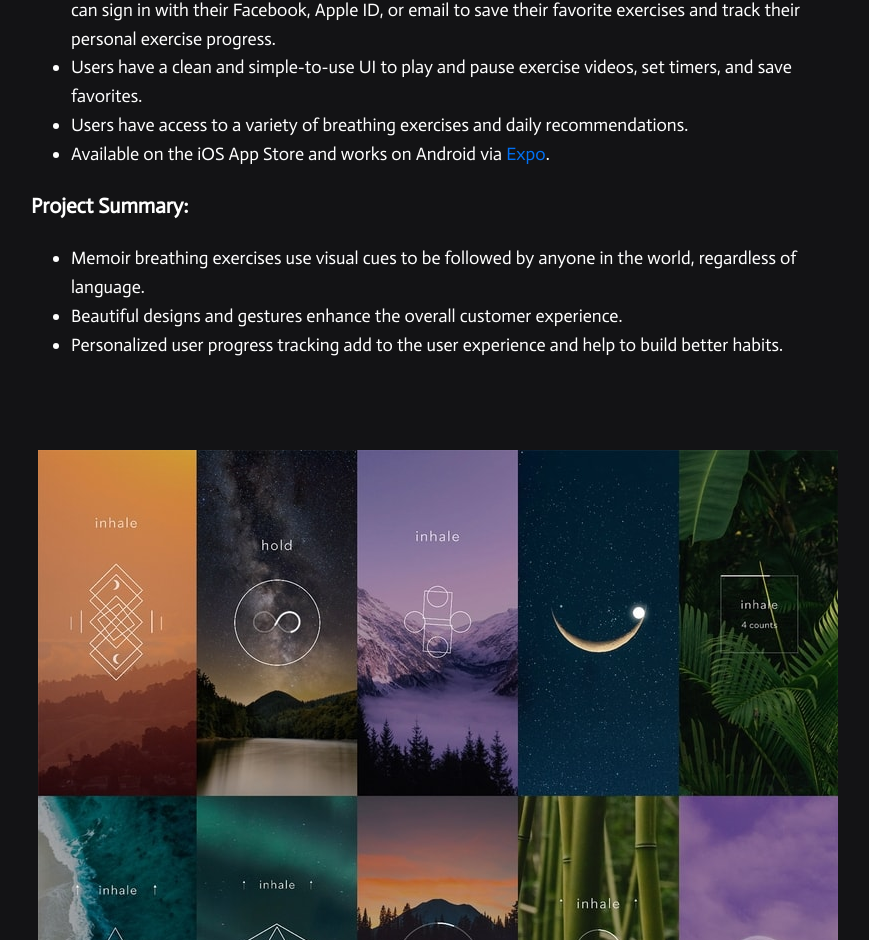
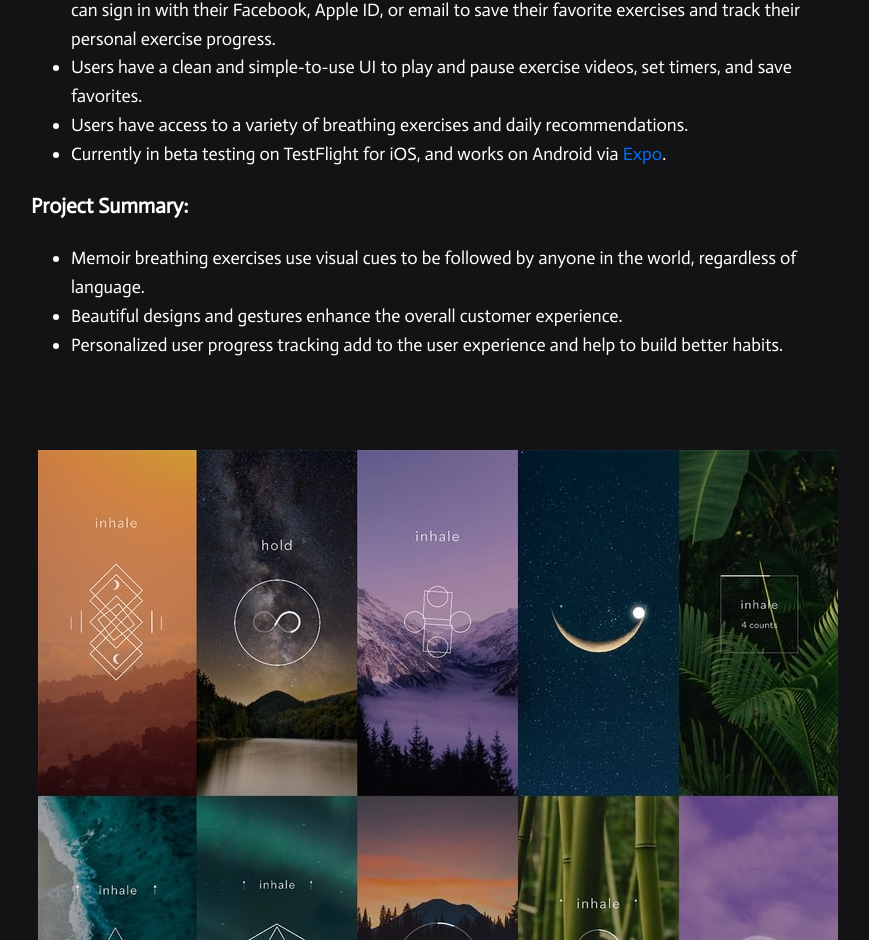
Before and after one commit to stanjdev/sj-portfolio, a Next.js app: page /projects/memoir in a window 1280 px wide. Shown: the part 1789-2729 px from the top of the page, without its empty margins (202-1071 px from the left). Built offline with nearby package versions, Linux system fonts and the light colour scheme.

Commit message:
testflight note for memoir

```diff
--- a/pages/projects/memoir.js
+++ b/pages/projects/memoir.js
@@ -81,7 +81,8 @@ export default function Memoir() {
             <li>Memoir promotes mindfulness and serenity through deep breathing and meditation exercises. Users can sign in with their Facebook, Apple ID, or email to save their favorite exercises and track their personal exercise progress.</li>
             <li>Users have a clean and simple-to-use UI to play and pause exercise videos, set timers, and save favorites.</li>
             <li>Users have access to a variety of breathing exercises and daily recommendations.</li>
-            <li>Available on the iOS App Store and works on Android via <a href="https://expo.io/@stan.dev/projects/Memoir" target="_blank" rel="noopener noreferrer">Expo</a>.</li>
+            {/* <li>Available on the iOS App Store and works on Android via <a href="https://expo.io/@stan.dev/projects/Memoir" target="_blank" rel="noopener noreferrer">Expo</a>.</li> */}
+            <li>Currently in beta testing on TestFlight for iOS, and works on Android via <a href="https://expo.io/@stan.dev/projects/Memoir" target="_blank" rel="noopener noreferrer">Expo</a>.</li>
           </ul>
 
           <h3>Project Summary:</h3>
```
